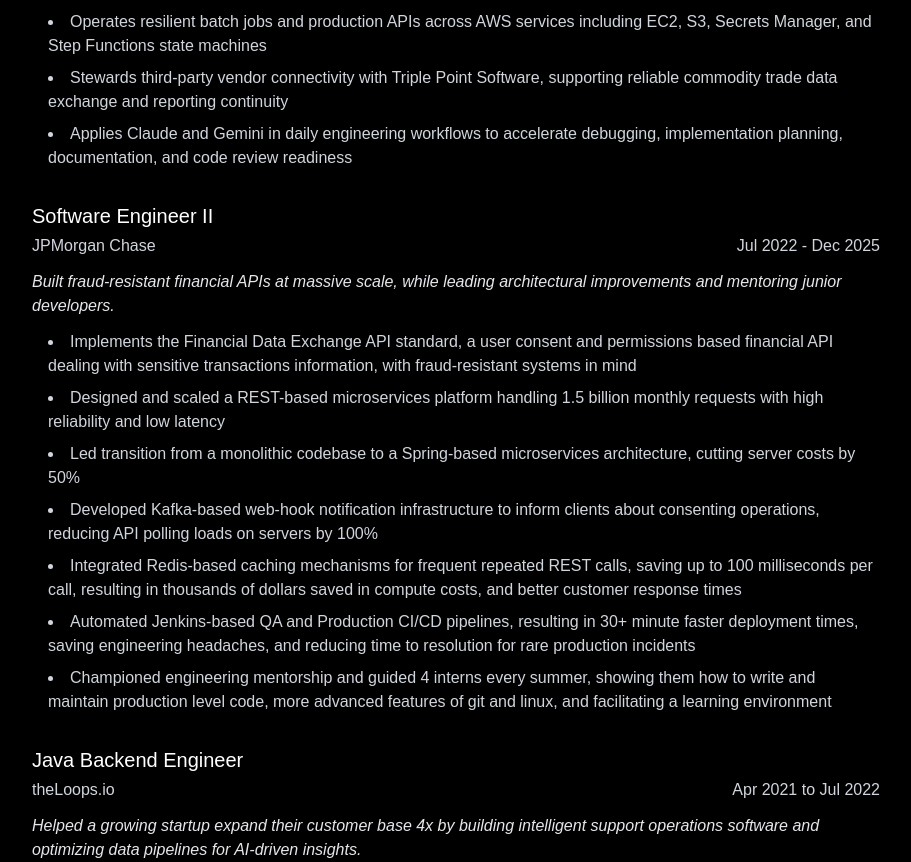
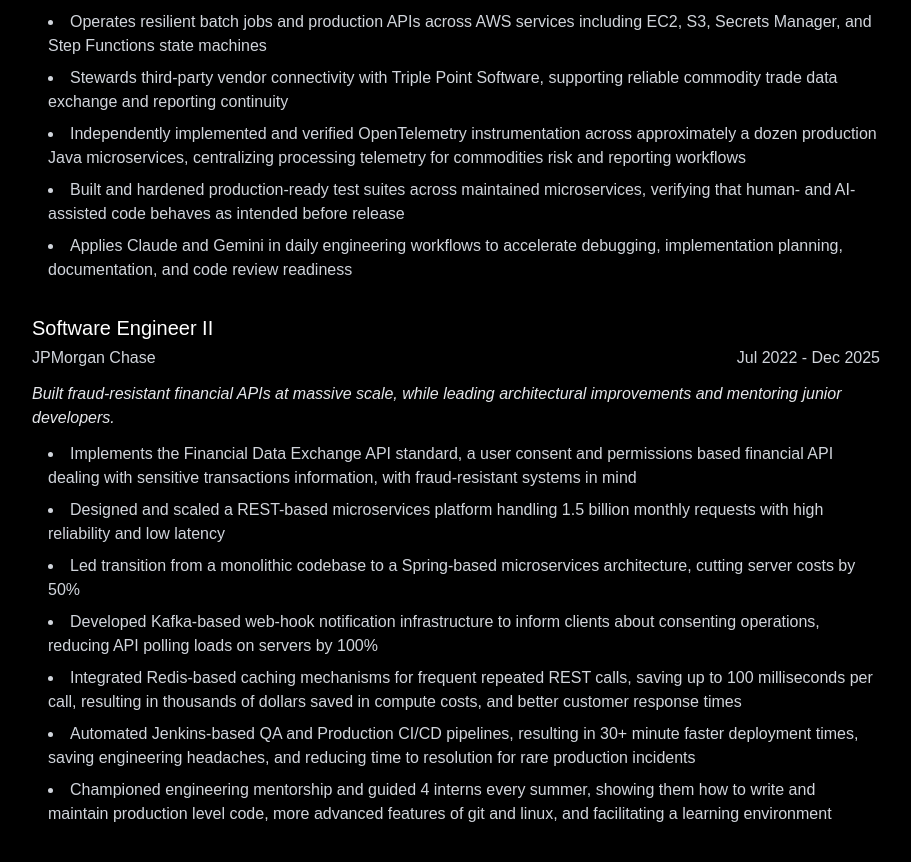
Before and after one commit to et-hicks/imitation, a Next.js app: page /careers in a window 1280 px wide. Shown: the part 862-1724 px from the top of the page, without its empty margins (184-1095 px from the left). Built offline with nearby package versions, Linux system fonts and the light colour scheme; no server answers.

Commit message:
Add Capital One observability and testing accomplishments

```diff
--- a/src/app/careers/page.tsx
+++ b/src/app/careers/page.tsx
@@ -75,6 +75,8 @@ export default function CareersPage() {
               <li>Owns SQL-backed trade ingestion and reporting workflows that import dozens of gigabytes of commodity trade data per day for downstream analytics and compliance use cases</li>
               <li>Operates resilient batch jobs and production APIs across AWS services including EC2, S3, Secrets Manager, and Step Functions state machines</li>
               <li>Stewards third-party vendor connectivity with Triple Point Software, supporting reliable commodity trade data exchange and reporting continuity</li>
+              <li>Independently implemented and verified OpenTelemetry instrumentation across approximately a dozen production Java microservices, centralizing processing telemetry for commodities risk and reporting workflows</li>
+              <li>Built and hardened production-ready test suites across maintained microservices, verifying that human- and AI-assisted code behaves as intended before release</li>
               <li>Applies Claude and Gemini in daily engineering workflows to accelerate debugging, implementation planning, documentation, and code review readiness</li>
             </ul>
           </div>
```
